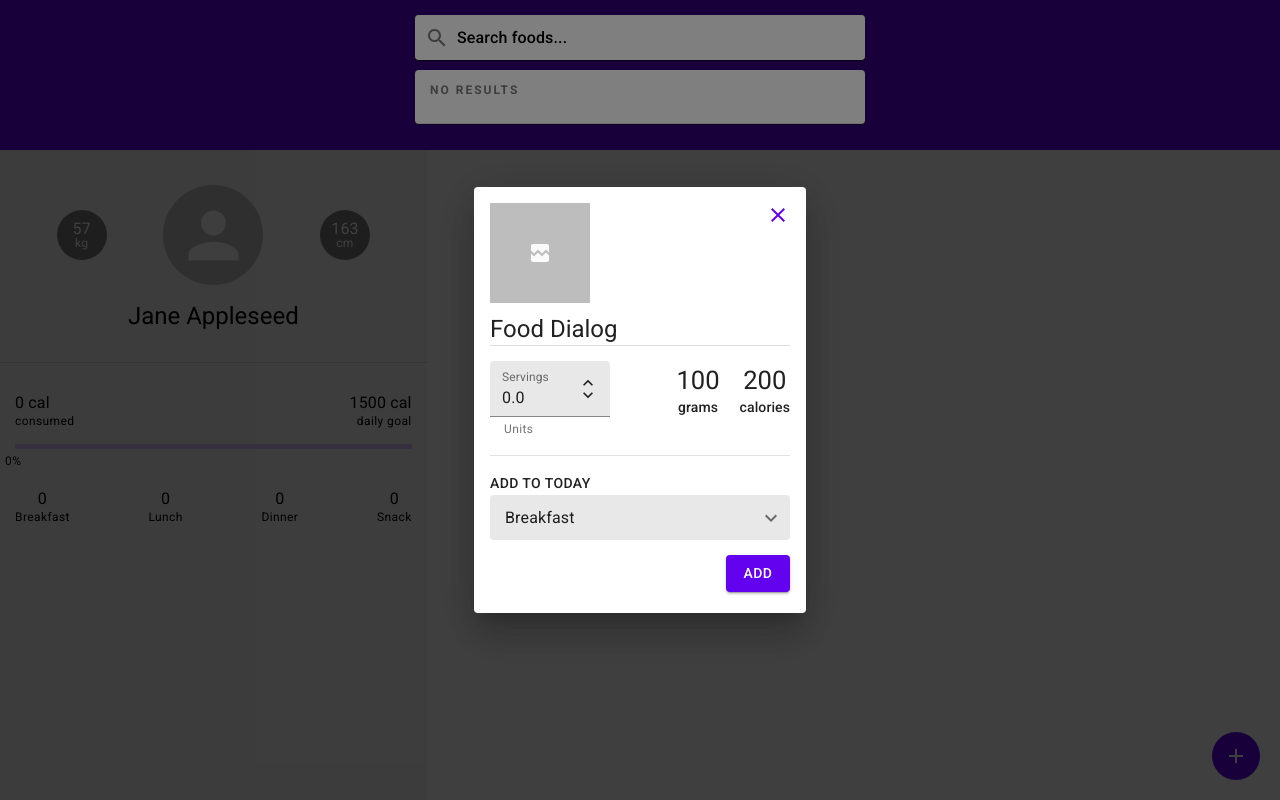
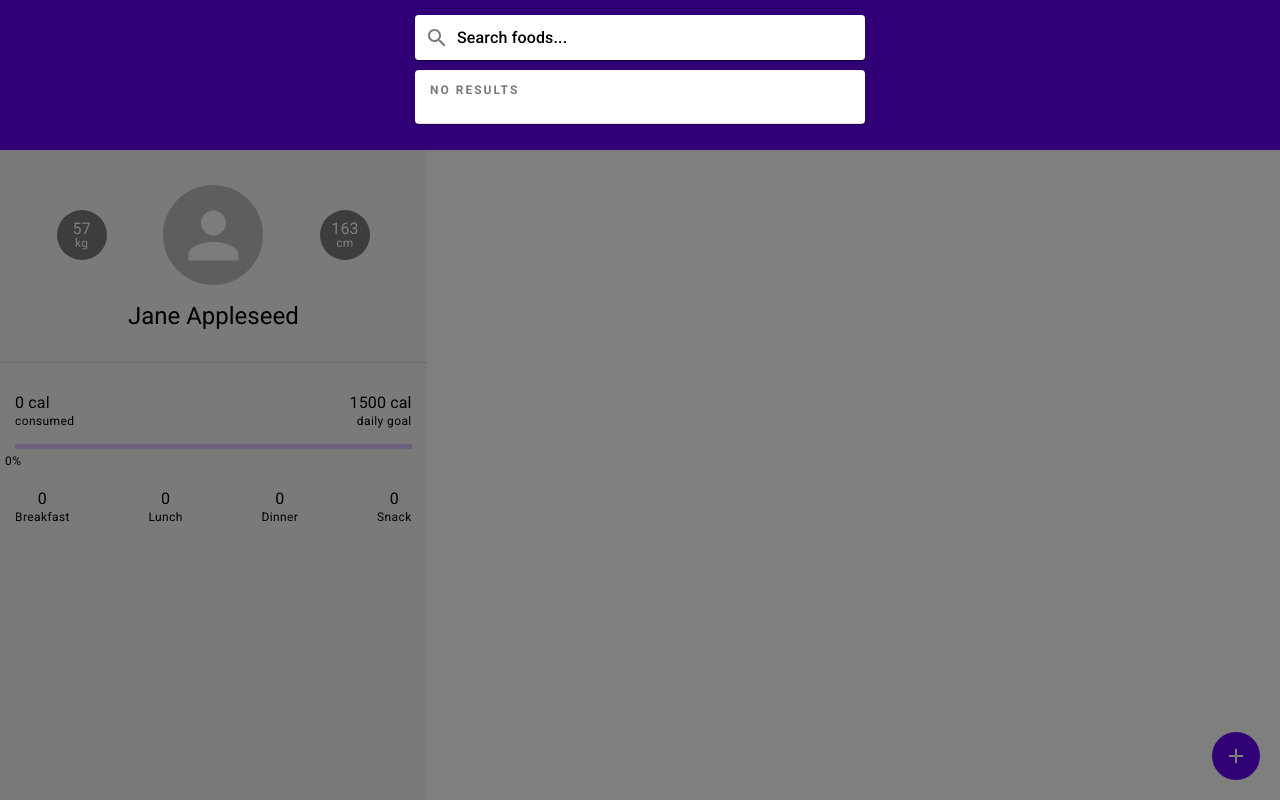
Before and after one commit to livelifedev/food-nutri-v2, a React (Create React App) app: page / in a window 1280 px wide. Both pictures are taken after a click on the icon 437 px from the left and 37 px from the top of the page. Built offline with nearby package versions, Linux system fonts and the light colour scheme.

Commit message:
updated readme

```diff
--- a/src/components/SearchDropdown.jsx
+++ b/src/components/SearchDropdown.jsx
@@ -13,7 +13,7 @@ const useStyles = makeStyles({
 
 const SearchDropdown = ({ commonFood, brandedFood }) => {
   const classes = useStyles();
-  const [openDialog, setOpenDialog] = useState(true);
+  const [openDialog, setOpenDialog] = useState(false);
   const commonFoodLength = commonFood.length;
   const brandFoodLength = brandedFood.length;
   const noResults = !commonFoodLength && !brandFoodLength;
```
Also changed, not shown: 1 other file (tests, documents, lock files or other folders).
